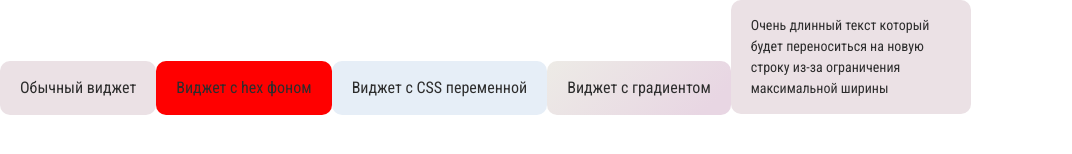
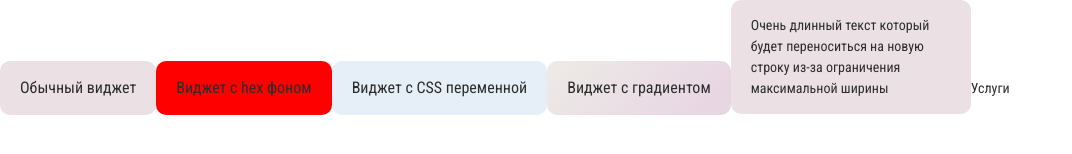
Before and after one commit to VictorREDrudko/startup-landing, a React (Vite) app: page / in a window 1280 px wide. Shown: the part 284-438 px from the top of the page, without its empty margins (0-1072 px from the left). Built offline with nearby package versions, Linux system fonts and the light colour scheme.

Commit message:
Add-link-component

```diff
--- a/src/App.tsx
+++ b/src/App.tsx
@@ -1,9 +1,11 @@
 import './App.css';
 
 import { Button } from './components/button';
+import { Link } from './components/link';
 import { H1, H2, H3, Text } from './components/text';
 import { Widget } from './components/widget';
 import { GlobalStyles } from './global-styles';
+
 
 function App() {
   return (
@@ -38,6 +40,7 @@ function App() {
         maxWidth="200px"
         fontSize={14}
       />
+      <Link text={'Услуги'} targetId={'services'} />
     </>
   );
 }
--- /dev/null
+++ b/src/components/link/index.ts
@@ -0,0 +1 @@
+export * from './link';
--- /dev/null
+++ b/src/components/link/link.tsx
@@ -0,0 +1,42 @@
+import React from 'react';
+
+import { Styled } from './styled';
+
+
+interface Props {
+  text: string;
+  targetId: string; // ID элемента, к которому прокручиваем
+  onClick?: () => void;
+}
+
+export const Link: React.FC<Props> = ({
+  text,
+  targetId,
+  onClick,
+}) => {
+  const handleClick = (e: React.MouseEvent<HTMLAnchorElement>) => {
+    e.preventDefault();
+    const targetElement = document.getElementById(targetId);
+
+    if (targetElement) {
+      // Плавная прокрутка к элементу
+      targetElement.scrollIntoView({
+        behavior: 'smooth',
+        block: 'start',
+      });
+    }
+
+    if (onClick) {
+      onClick();
+    }
+  };
+
+  return (
+    <Styled.ScrollLink
+      href={`#${targetId}`}
+      onClick={handleClick}
+    >
+      {text}
+    </Styled.ScrollLink>
+  );
+};
--- /dev/null
+++ b/src/components/link/styled.ts
@@ -0,0 +1,17 @@
+import styled from 'styled-components';
+
+export const ScrollLink = styled.a`
+  font-size: 14px;
+  color: var(--primary-color-text-grey);
+  cursor: pointer;
+  text-decoration: none;
+  transition: color 0.3s ease;
+
+  &:hover {
+    color: var(--primary-color-80);
+  }
+`;
+
+export const Styled = {
+  ScrollLink,
+};
```
